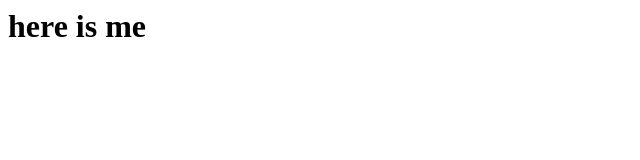
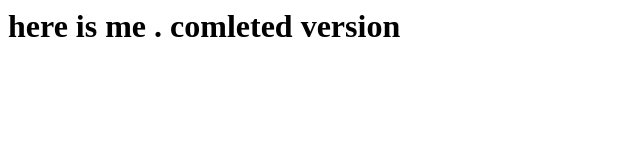
Before and after one commit to naderalattar/training, a plain HTML site: page index.html in a window 1280 px wide. Shown: the whole page, without its empty margins (0-640 px from the left). Drawn offline with Linux system fonts and the light colour scheme.

Commit message:
comleted version

```diff
--- a/index.html
+++ b/index.html
@@ -1,5 +1,5 @@
 <html>
 	<body>
-		<h1> here is me </h1>
+		<h1> here is me . comleted version</h1>
 	</body>
 </html>
```
